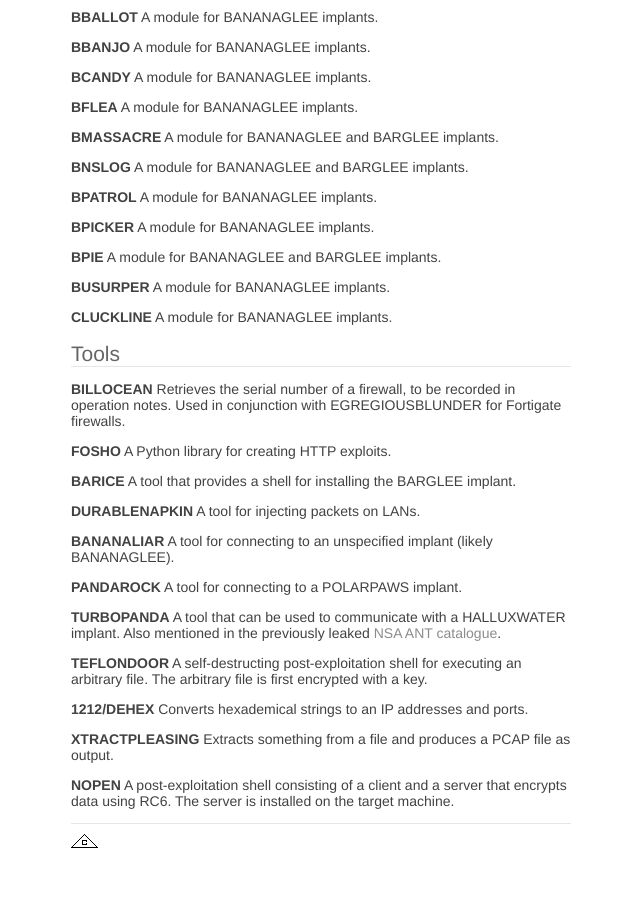
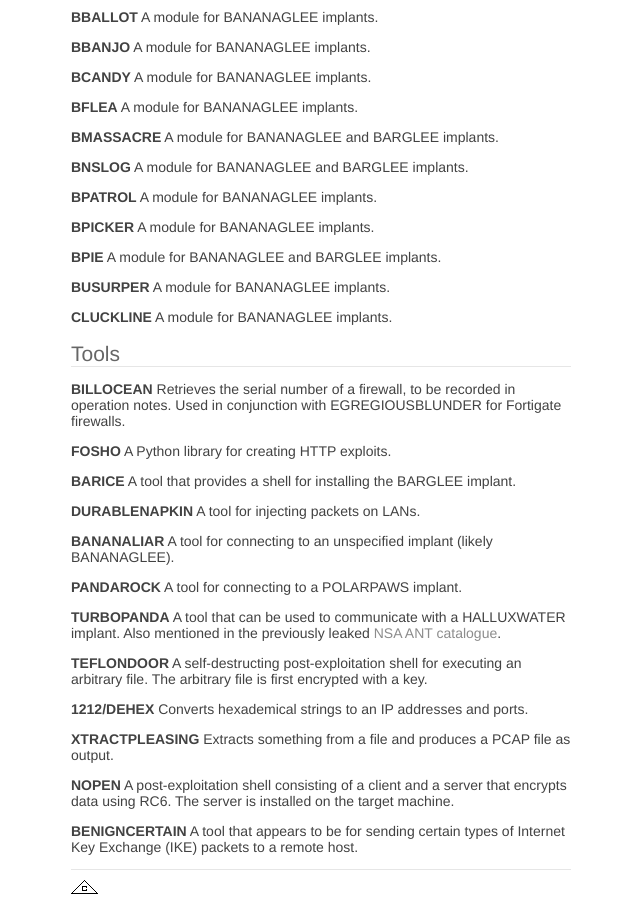
Before and after one commit to musalbas/musalbas.com-old, a Jekyll site: the page built from _posts/2016-08-17-equation-group-firewall-operations-catalogue.md, in a window 1280 px wide and 900 px high, scrolled down 1980 px. Shown: the whole window, without its empty margins (409-1049 px from the left). Built offline with Jekyll 4.4.1, drawn with Linux system fonts in a browser that asks for light colours; Markdown is read by kramdown in place of the engine named in the settings; before the commit the page ends 2834 px from its top, so only the background shows below that.

Commit message:
Update 2016-08-17-equation-group-firewall-operations-catalogue.md

```diff
--- a/_posts/2016-08-17-equation-group-firewall-operations-catalogue.md
+++ b/_posts/2016-08-17-equation-group-firewall-operations-catalogue.md
@@ -178,3 +178,6 @@
 
 **NOPEN**
 A post-exploitation shell consisting of a client and a server that encrypts data using RC6. The server is installed on the target machine.
+
+**BENIGNCERTAIN**
+A tool that appears to be for sending certain types of Internet Key Exchange (IKE) packets to a remote host.
```
